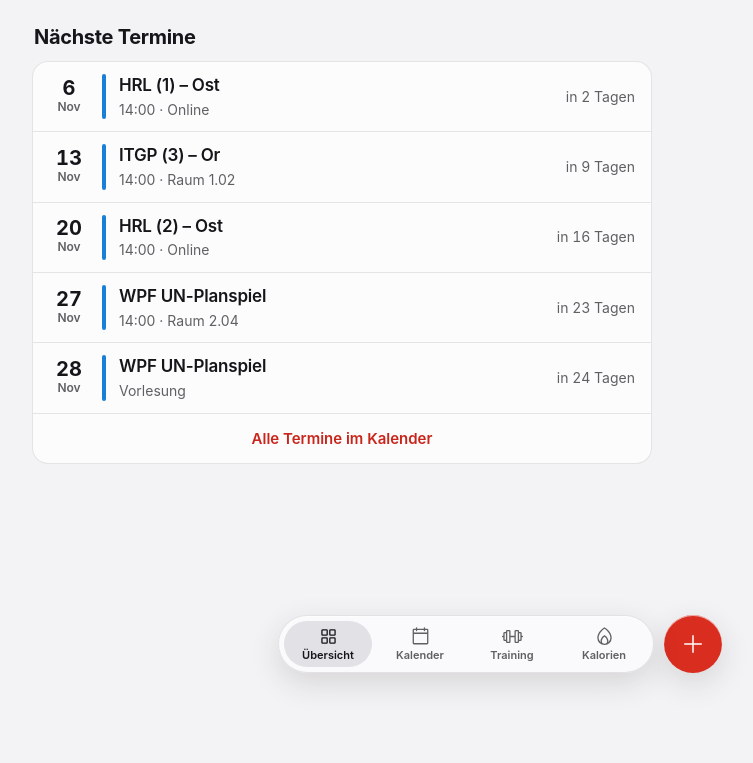
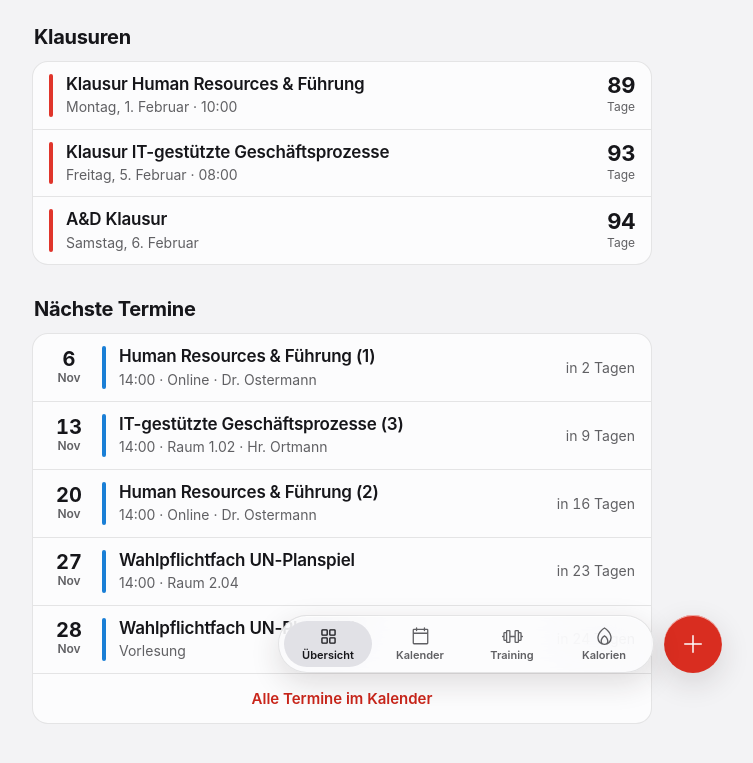
Before and after one commit to downberg/Studienkalender-Block-4, a plain HTML site: page index.html in a window 1280 px wide. Shown: the part 113-876 px from the top of the page, without its empty margins (140-893 px from the left). Before the commit the page ends 800 px from the top, so only its background shows below. Drawn offline with Linux system fonts and the light colour scheme.

Commit message:
Logo, Klausuren-Countdown und ausgeschriebene Modulnamen
- Logo (Doktorhut) als Favicon, Apple-Touch-Icon und im Web-Manifest
- Startseite: Countdown in Tagen bis zu den anstehenden Klausuren über den nächsten Terminen
- Kürzel aus dem Studienplan (HRL, ITGP, ITM, WPF, Dozenten) werden in der Anzeige ausgeschrieben
- Lange Titel brechen um statt abgeschnitten zu werden

Co-Authored-By: Claude Opus 5.5 <noreply@anthropic.com>
Claude-Session: https://claude.ai/code/session_014b7fjPDB1phmu2TzrWvEq6

```diff
--- a/app.js
+++ b/app.js
@@ -273,10 +273,34 @@ function escapeAttr(s) {
   return escapeHtml(s).replace(/"/g, "&quot;");
 }
 
-/* "14:00 · Raum 1.02" oder, wenn beides fehlt, der Kategoriename */
+/* ---- Abkürzungen aus dem Studienplan ausschreiben (nur in der Anzeige) ---- */
+const MODULE_NAMES = {
+  HRL: "Human Resources & Führung",
+  ITGP: "IT-gestützte Geschäftsprozesse",
+  ITM: "IT-Management",
+  WPF: "Wahlpflichtfach",
+};
+const LECTURERS = { Or: "Hr. Ortmann", Hil: "Hr. Hilber", Ost: "Dr. Ostermann" };
+const WORDS = { "Datengetr. Opt.": "Datengetriebene Optimierung", "Präsi": "Präsentation" };
+
+/* "ITGP (1) – Or" -> { title: "IT-gestützte Geschäftsprozesse (1)", lecturer: "Hr. Ortmann" } */
+function splitTitle(raw) {
+  let t = String(raw || "").trim();
+  let lecturer = "";
+  const m = t.match(/^(.*?)\s+[\u2013-]\s+(\S+)$/);
+  if (m && LECTURERS[m[2]]) { t = m[1]; lecturer = LECTURERS[m[2]]; }
+  let expanded = false;
+  t = t.replace(/\b(HRL|ITGP|ITM|WPF)\b/g, (k) => { expanded = true; return MODULE_NAMES[k]; });
+  for (const [k, v] of Object.entries(WORDS)) t = t.replace(k, v);
+  if (expanded && / Klausur$/.test(t)) t = "Klausur " + t.replace(/ Klausur$/, "");
+  return { title: t, lecturer };
+}
+function displayTitle(e) { return splitTitle(e.title).title; }
+
+/* "14:00 · Raum 1.02 · Hr. Ortmann" oder, wenn alles fehlt, der Kategoriename */
 function eventMeta(e) {
   const cat = CATS[e.category] || CATS.lecture;
-  return [e.time, e.location].filter(Boolean).join(" · ") || cat.label;
+  return [e.time, e.location, splitTitle(e.title).lecturer].filter(Boolean).join(" · ") || cat.label;
 }
 
 /* Semester aus dem Datum: Apr-Sep = Sommer, Okt-Mär = Winter */
--- a/index.html
+++ b/index.html
@@ -9,7 +9,11 @@
   <meta name="apple-mobile-web-app-status-bar-style" content="default" />
   <meta name="apple-mobile-web-app-title" content="Studienkalender" />
   <title>Studienkalender</title>
-  <link rel="stylesheet" href="style.css?v=10" />
+  <link rel="icon" href="icon.svg" type="image/svg+xml" />
+  <link rel="icon" href="favicon-32.png" sizes="32x32" type="image/png" />
+  <link rel="apple-touch-icon" href="apple-touch-icon.png" />
+  <link rel="manifest" href="manifest.webmanifest" />
+  <link rel="stylesheet" href="style.css?v=11" />
 </head>
 <body>
   <main class="app">
@@ -17,6 +21,11 @@
       <h1>Übersicht</h1>
       <p class="sub" id="todayDate"></p>
     </header>
+
+    <section class="dash" aria-labelledby="h-exams" id="examSection" hidden>
+      <div class="section-head"><h2 id="h-exams">Klausuren</h2></div>
+      <div class="group" id="exams"></div>
+    </section>
 
     <section class="dash" aria-labelledby="h-next">
       <div class="section-head"><h2 id="h-next">Nächste Termine</h2></div>
@@ -26,13 +35,37 @@
 
   <nav class="tabbar" id="tabbar" aria-label="Hauptnavigation"></nav>
 
-  <script src="app.js?v=7"></script>
+  <script src="app.js?v=8"></script>
   <script>
     const data = loadEvents();
     mountTabbar("home");
 
     document.getElementById("todayDate").textContent =
       `${DAYS_LONG[new Date().getDay()]}, ${new Date().getDate()}. ${MONTHS[new Date().getMonth()]} · ${semesterLabel()}`;
+
+    /* ---- Countdown bis zu den anstehenden Klausuren ---- */
+    const exams = allEventsSorted(data).filter((e) => e.category === "exam" && daysUntil(e.date) >= 0);
+    if (exams.length) {
+      document.getElementById("examSection").hidden = false;
+      document.getElementById("exams").innerHTML = exams.map((e) => {
+        const d = daysUntil(e.date);
+        const dt = parseKey(e.date);
+        const sub = [`${DAYS_LONG[dt.getDay()]}, ${dt.getDate()}. ${MONTHS[dt.getMonth()]}`, e.time]
+          .filter(Boolean).join(" · ");
+        const count = d > 1
+          ? `<span class="num">${d}</span><span class="unit">Tage</span>`
+          : `<span class="num">${relativeLabel(d)}</span>`;
+        return `
+          <a class="row" href="calendar.html?d=${e.date}">
+            <span class="bar bg-exam"></span>
+            <span class="ev-text">
+              <span class="t">${escapeHtml(displayTitle(e))}</span>
+              <span class="m">${escapeHtml(sub)}</span>
+            </span>
+            <span class="count ${d <= 7 ? "soon" : ""}">${count}</span>
+          </a>`;
+      }).join("");
+    }
 
     /* ---- Die nächsten 5 anstehenden Termine (alle Kategorien) ---- */
     const future = allEventsSorted(data).filter((e) => daysUntil(e.date) >= 0);
@@ -58,7 +91,7 @@
             </span>
             <span class="bar bg-${cat.cls}"></span>
             <span class="ev-text">
-              <span class="t">${escapeHtml(e.title)}</span>
+              <span class="t">${escapeHtml(displayTitle(e))}</span>
               <span class="m">${escapeHtml(eventMeta(e))}</span>
             </span>
             <span class="when">${relativeLabel(d)}</span>
--- a/style.css
+++ b/style.css
@@ -181,9 +181,8 @@ body::before {
   font-size: 17px;
   font-weight: 600;
   letter-spacing: -0.2px;
-  white-space: nowrap;
-  overflow: hidden;
-  text-overflow: ellipsis;
+  line-height: 1.25;
+  overflow-wrap: break-word;
 }
 .ev-text .m { font-size: 14px; color: var(--text-2); margin-top: 2px; }
 
@@ -224,6 +223,15 @@ body::before {
   color: var(--text-2);
   font-variant-numeric: tabular-nums;
 }
+
+/* Countdown rechts in der Zeile (Klausuren) */
+.count { flex: 0 0 auto; text-align: right; font-variant-numeric: tabular-nums; }
+.count .num { display: block; font-size: 22px; font-weight: 700; letter-spacing: -0.4px; line-height: 1; }
+.count .unit { display: block; font-size: 12px; color: var(--text-2); margin-top: 3px; }
+.count.soon .num { color: var(--accent); }
+
+.dash + .dash { margin-top: 30px; }
+.dash[hidden] { display: none; }
 
 .group-btn {
   display: block;
```
Also changed, not shown: calendar.html (+8 -4 lines), kcal.html (+6 -2 lines), training.html (+6 -2 lines), apple-touch-icon.png (added), favicon-32.png (added), icon-192.png (added), icon-512-maskable.png (added), icon-512.png (added), icon.svg (added), manifest.webmanifest (added).
